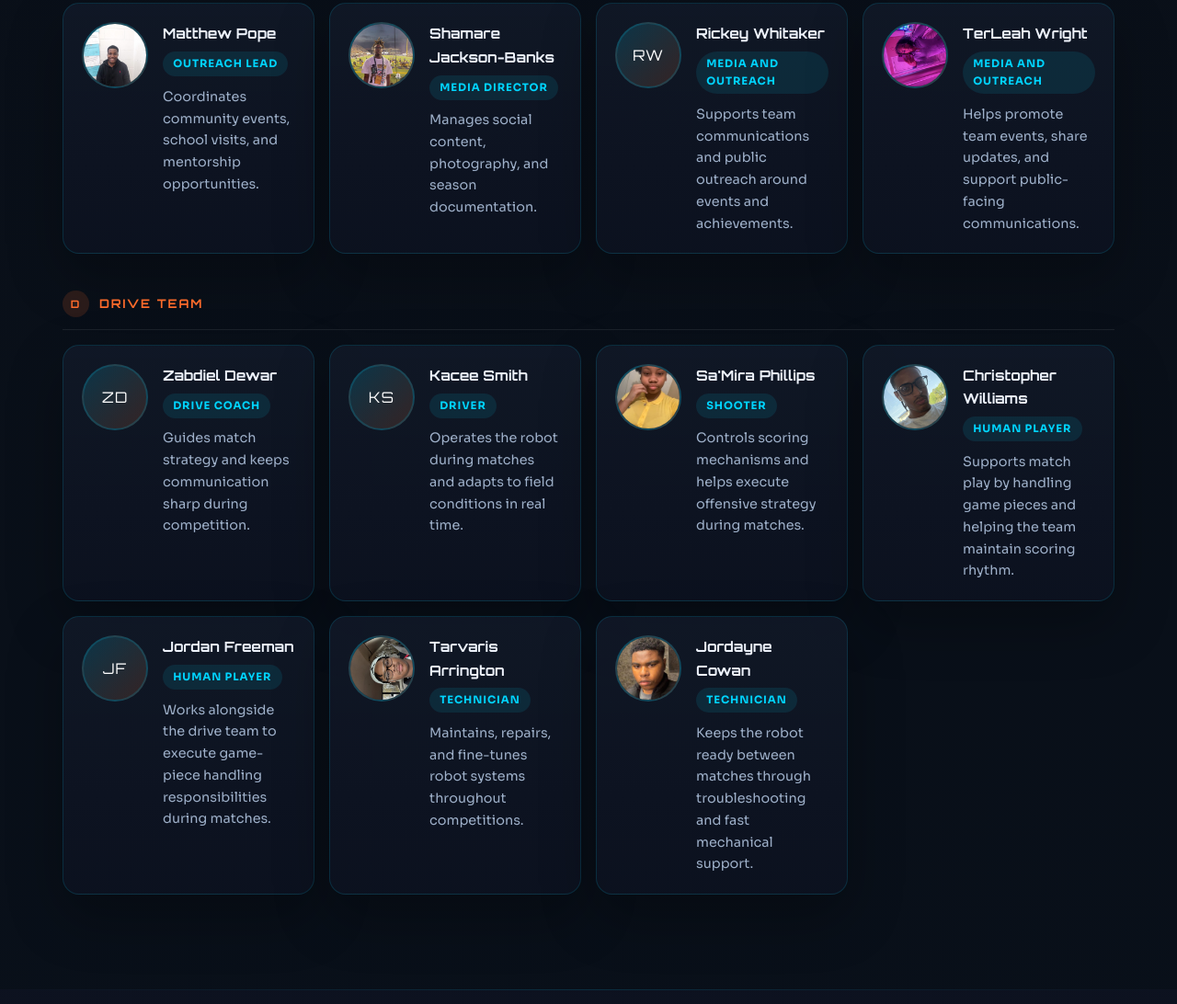
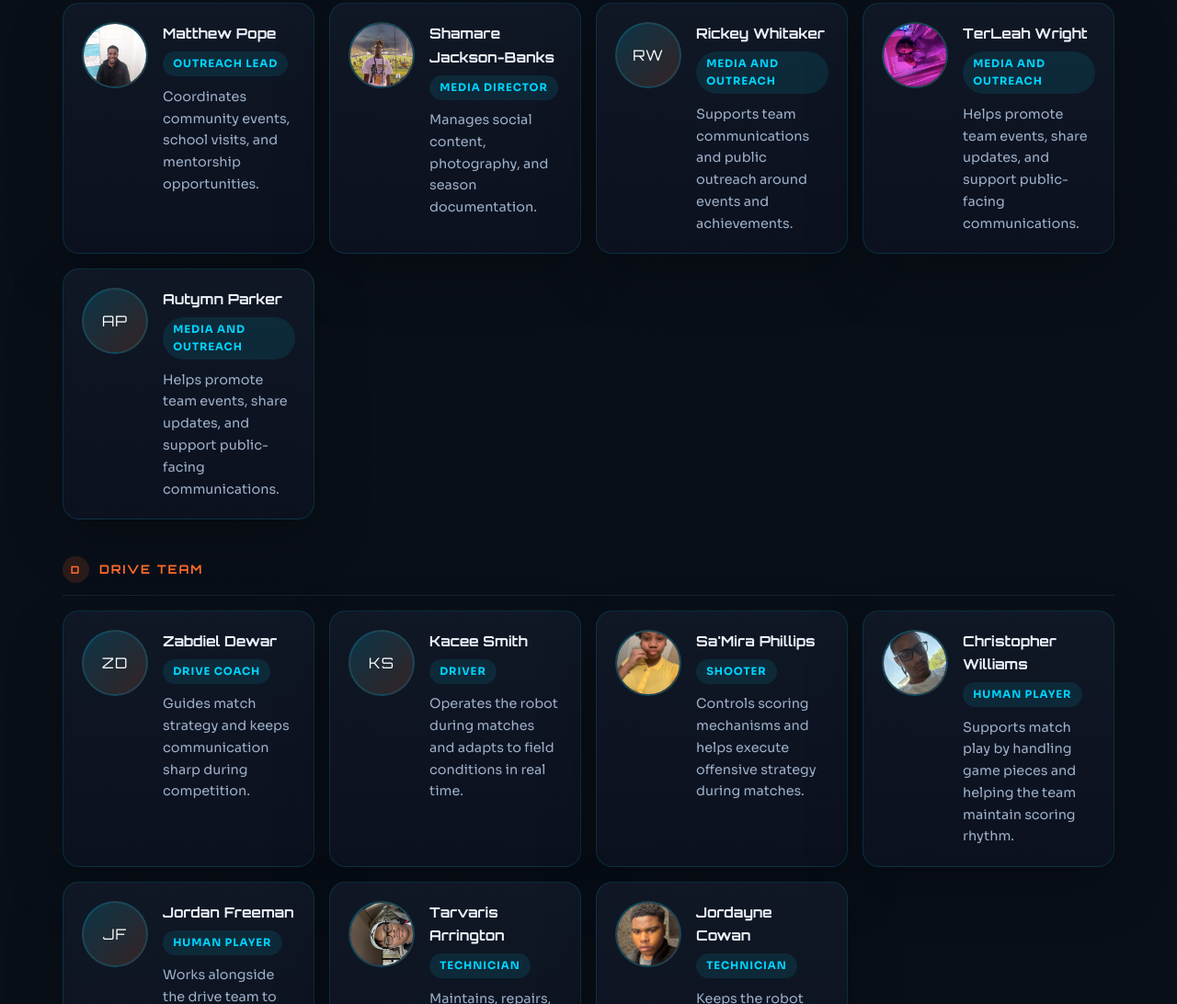
Before and after one commit to ZJUNIOUR/Visionary-Sparks, a website: page public/about.html in a window 1280 px wide. Shown: the part 3785-4877 px from the top of the page at 92% size. Drawn offline with Linux system fonts and the light colour scheme.

Commit message:
Add Autymn Parker to outreach team

```diff
--- a/public/about.html
+++ b/public/about.html
@@ -299,6 +299,14 @@
                 <p>Helps promote team events, share updates, and support public-facing communications.</p>
               </div>
             </article>
+            <article class="member-card">
+              <div class="member-avatar avatar-placeholder"><span>AP</span></div>
+              <div class="member-info">
+                <h4>Autymn Parker</h4>
+                <span class="member-role">Media and Outreach</span>
+                <p>Helps promote team events, share updates, and support public-facing communications.</p>
+              </div>
+            </article>
           </div>
         </div>
 
```
